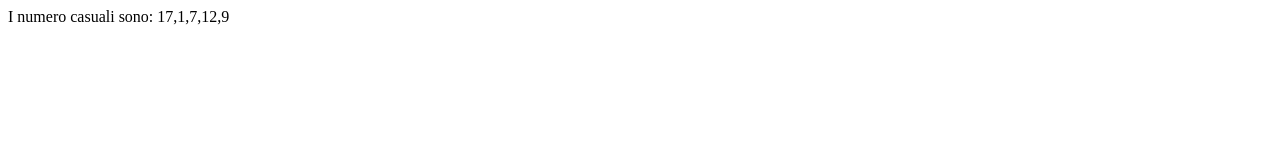
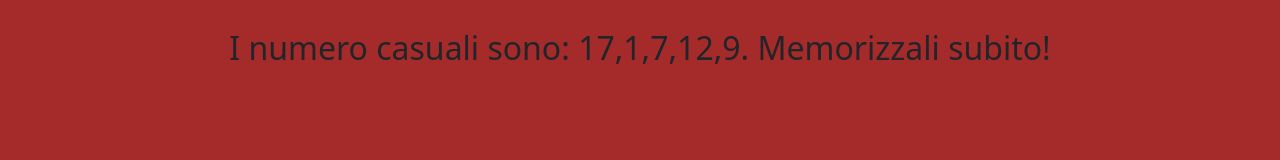
Before and after one commit to StefaniaSperani/js-simon, a plain HTML site: page index.html in a window 1280 px wide. Drawn offline with nearby package versions, Linux system fonts and the light colour scheme.

Commit message:
add style

```diff
--- a/css/style.css
+++ b/css/style.css
@@ -0,0 +1,10 @@
+/* COMMON */
+
+:root{
+
+}
+
+body{
+    background-color: brown;
+    font-size: 2rem;
+}
--- a/index.html
+++ b/index.html
@@ -1,13 +1,19 @@
 <!DOCTYPE html>
-<html lang="en">
+<html lang="it">
 <head>
     <meta charset="UTF-8">
     <meta http-equiv="X-UA-Compatible" content="IE=edge">
     <meta name="viewport" content="width=device-width, initial-scale=1.0">
-    <title>Simon</title>
+    <link href="https://cdn.jsdelivr.net/npm/bootstrap@5.2.1/dist/css/bootstrap.min.css" rel="stylesheet" integrity="sha384-iYQeCzEYFbKjA/T2uDLTpkwGzCiq6soy8tYaI1GyVh/UjpbCx/TYkiZhlZB6+fzT" crossorigin="anonymous">
+    <!-- <script src="https://cdn.jsdelivr.net/npm/bootstrap@5.2.1/dist/js/bootstrap.bundle.min.js" integrity="sha384-u1OknCvxWvY5kfmNBILK2hRnQC3Pr17a+RTT6rIHI7NnikvbZlHgTPOOmMi466C8" crossorigin="anonymous"></script> -->
+    <link rel="stylesheet" href="https://cdnjs.cloudflare.com/ajax/libs/font-awesome/6.2.0/css/all.min.css" integrity="sha512-xh6O/CkQoPOWDdYTDqeRdPCVd1SpvCA9XXcUnZS2FmJNp1coAFzvtCN9BmamE+4aHK8yyUHUSCcJHgXloTyT2A==" crossorigin="anonymous" referrerpolicy="no-referrer" />
+    <link rel="stylesheet" href="./css/style.css">
+    <title>Prove</title>
+
 </head>
+
 <body>
-    <div id="numeri">
+    <div id="numeri" class="d-flex justify-content-center py-4">
 
     </div>
 
--- a/js/script.js
+++ b/js/script.js
@@ -27,4 +27,7 @@ while(numeriRandom.length < numeriDaCreare){
     }
 }
 //ora li inserisco nell'html
-showNumeri.innerHTML = `I numero casuali sono: ${numeriRandom}`;
+showNumeri.innerHTML = `
+<div>I numero casuali sono: ${numeriRandom}.
+Memorizzali subito! </div>
+`;
```
